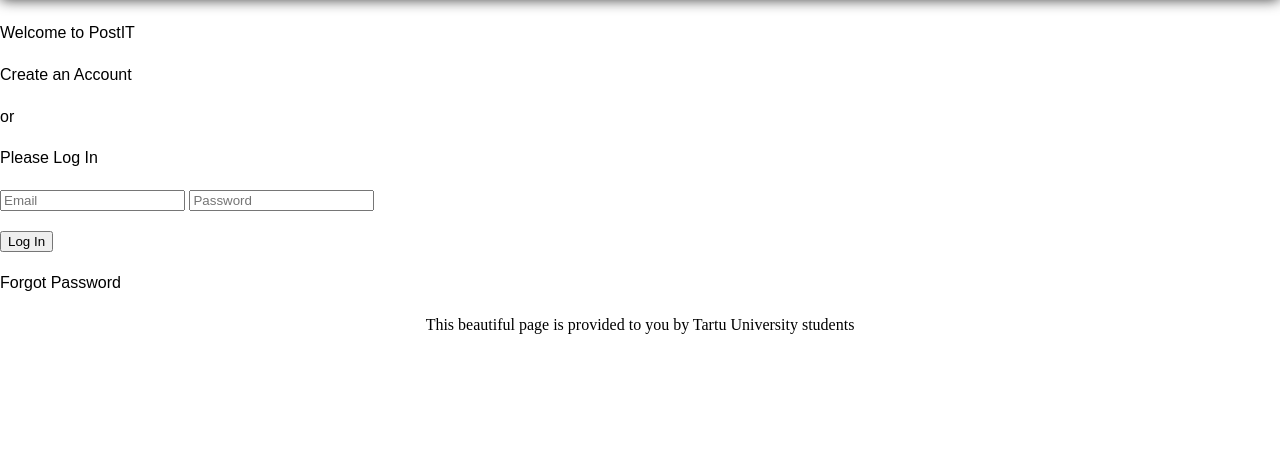
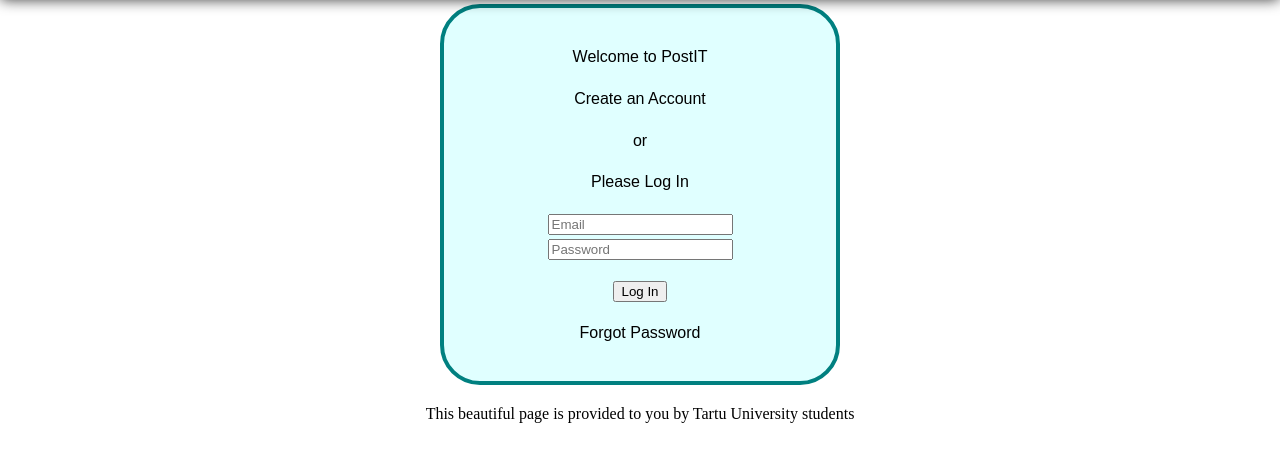
Before and after one commit to ArtemiosTLN/Homework1_WAD, a plain HTML site: page login.html in a window 1280 px wide. Shown: the part 98-560 px from the top of the page. Drawn offline with Linux system fonts and the light colour scheme.

Commit message:
Presumably last commit

```diff
--- a/login.html
+++ b/login.html
@@ -13,13 +13,13 @@
             <li><a href="index.html">Home</a></li>
         </ul>
 
-        <a class="logo" href="home.html"><img src="My_picture.png" width="100" height="64.51" alt="My picture"></a>
+        <a class="logo" href="login.html"><img src="My_picture.png" width="100" height="64.51" alt="My picture"></a>
     </header>
 
     <br><br><br><br>
 
 
-    <div id="post-creation">
+    <div class="post-creation">
         <form action="index.html" method="post" enctype="multipart/form-data" class="login-form">
             <div class="login-content">
                 <p>Welcome to PostIT </p>
--- a/style.css
+++ b/style.css
@@ -108,7 +108,6 @@ a {
 footer p {
     text-align: center;
     font-family: "Lucida Calligraphy", serif;
-<<<<<<< HEAD
 }
 .addpost {
     display: flex;
@@ -126,10 +125,6 @@ footer p {
     display: flex;
     margin: 20px;
 }
-p.textarea {
-
-
-}
 .form {
     display: flex;
     margin: 20px;
@@ -137,6 +132,19 @@ p.textarea {
 .create_post {
     width: 100px;
 }
-=======
+.login-inputs {
+    text-align: center;
 }
->>>>>>> 463a0780abc16e1f9a87850a314664b4fe846f82
+.post-creation{
+    text-align: center;
+    display: flex;
+    margin-left: auto;
+    margin-right: auto;
+    flex-direction: column;
+    background-color: lightcyan;
+    border: 4px solid teal;
+    padding: 20px;
+    max-width: 400px;
+    align-items: center;
+    border-radius: 40px;
+}
```
Also changed, not shown: addPost.html (+3 -3 lines), add_post.html (+4 -2 lines), index.html (+1 -6 lines).
